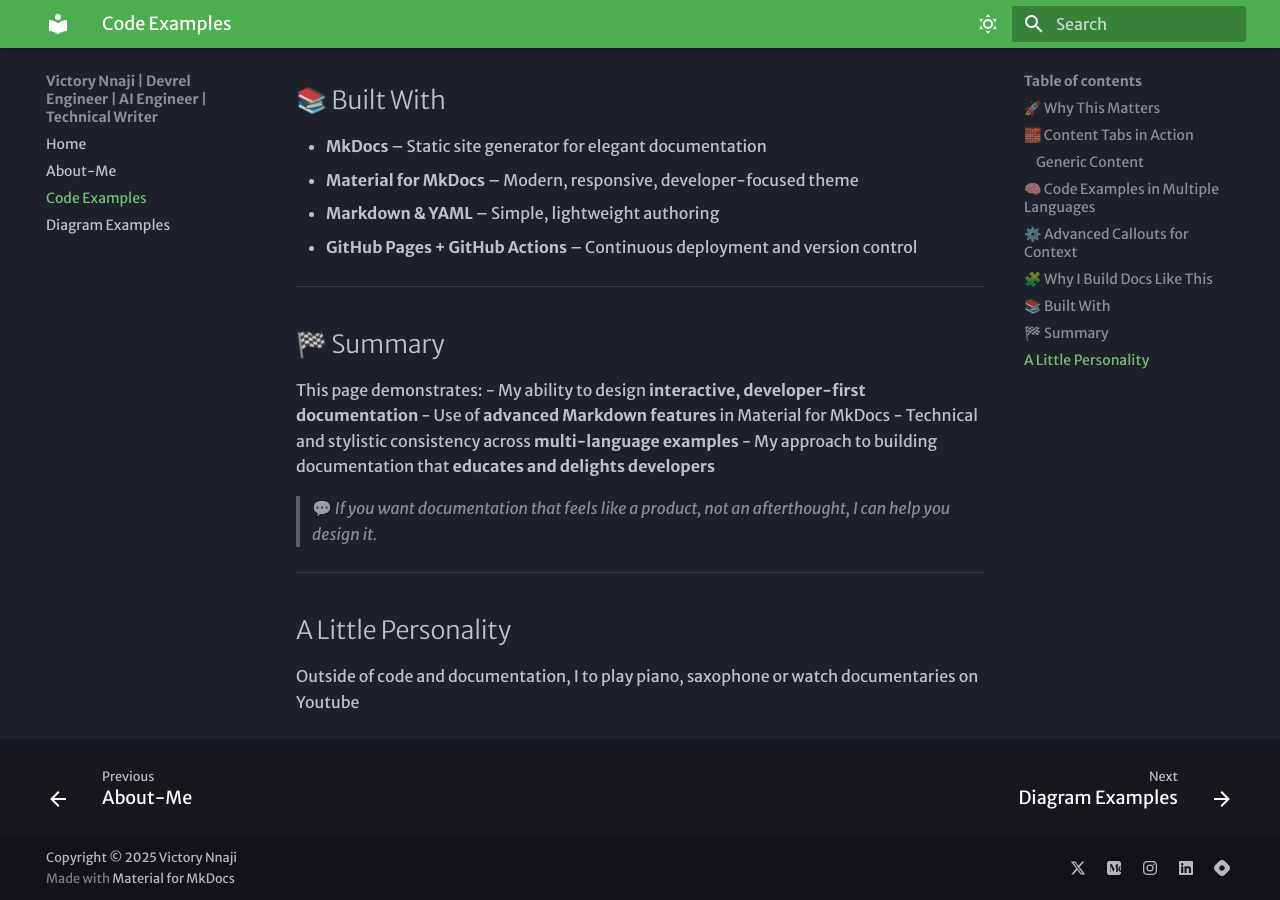
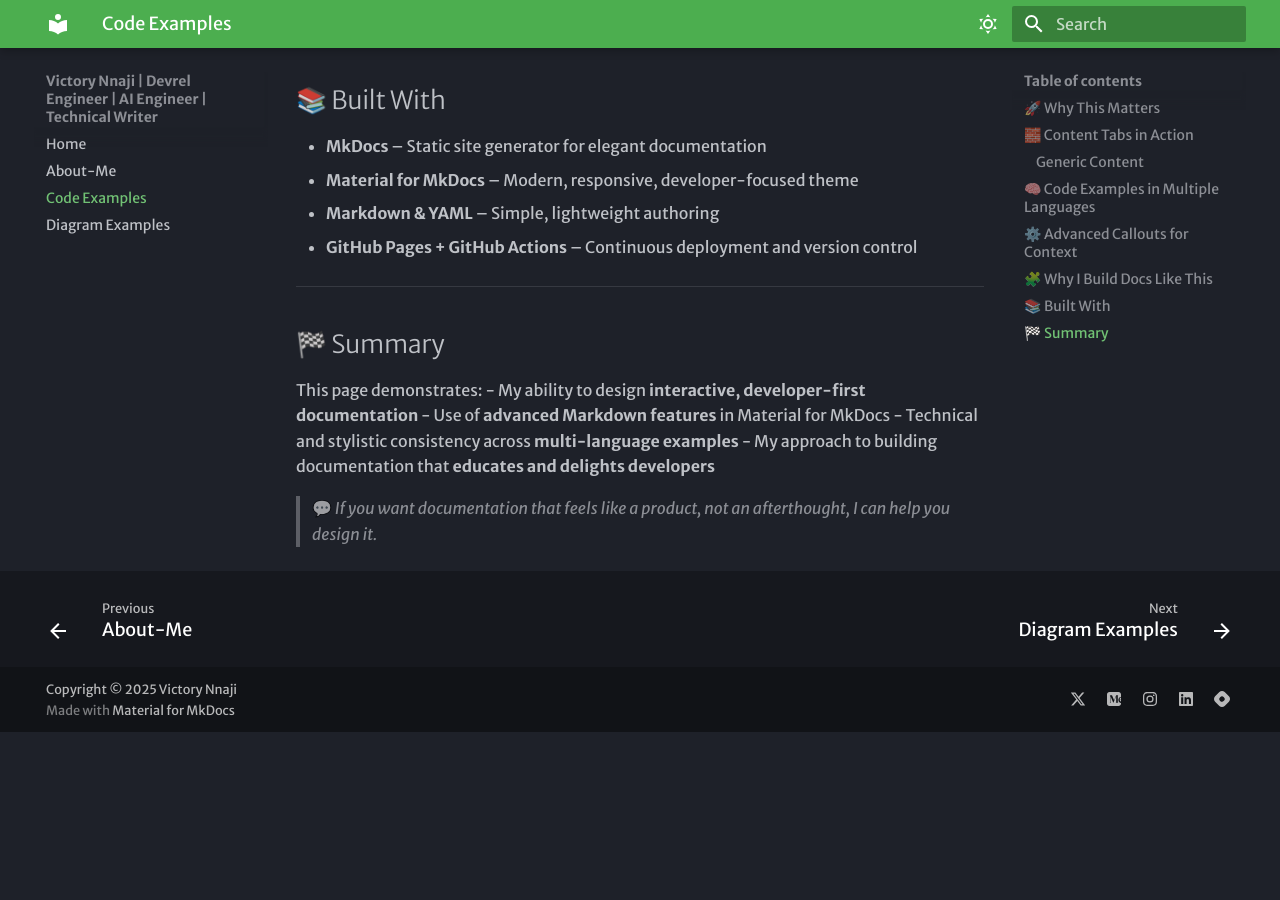
Before and after one commit to 3rd-Son/mkdocs-material-docs-example, an MkDocs documentation site: the page built from docs/code-examples.md, in a window 1280 px wide and 900 px high, scrolled down 2445 px. Built offline with MkDocs 1.6.1 and Material for MkDocs 9.7.7, drawn with Linux system fonts in a browser that asks for light colours; some web fonts are replaced; after the commit the page ends 3177 px from its top, so only the background shows below that.

Commit message:
removed unnecesary section

```diff
--- a/docs/code-examples.md
+++ b/docs/code-examples.md
@@ -165,9 +165,3 @@
 - My approach to building documentation that **educates and delights developers**
 
 > 💬 *If you want documentation that feels like a product, not an afterthought, I can help you design it.*
-
----
-
-## A Little Personality
-
-Outside of code and documentation, I to play piano, saxophone or watch documentaries on Youtube
```
